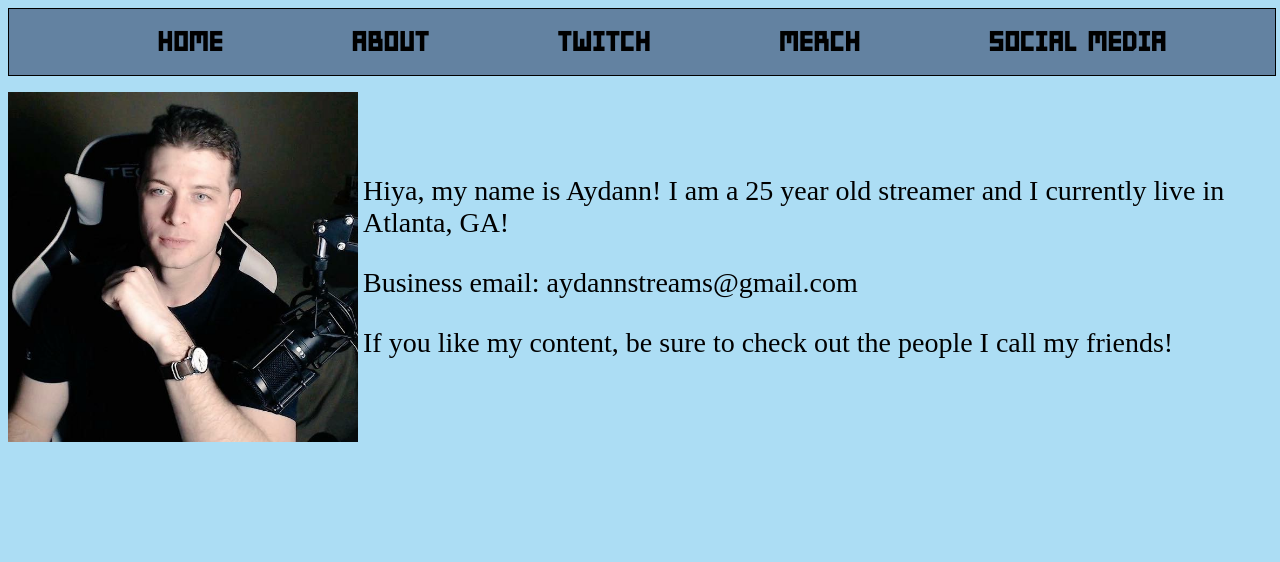
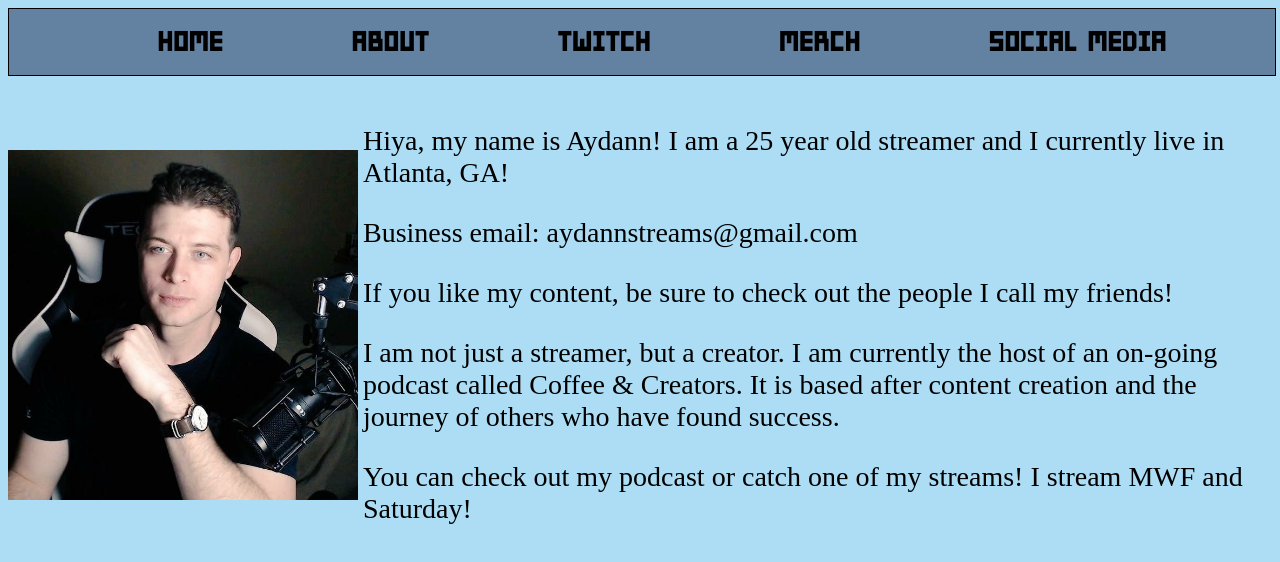
Before and after one commit to KLawsonDevelopment/AydannSite, a React (Create React App) app: page /about in a window 1280 px wide. Shown: the top 562 px of the page. Built offline with nearby package versions, Linux system fonts and the light colour scheme.

Commit message:
Added extra paragraphs.

```diff
--- a/src/components/AboutMe.js
+++ b/src/components/AboutMe.js
@@ -16,6 +16,14 @@ class AboutMe extends Component {
                     <p>
                         If you like my content, be sure to check out the people I call my friends!
                     </p>
+
+                    <p>
+                        I am not just a streamer, but a creator. I am currently the host of an on-going podcast called Coffee & Creators. It is based after content creation and the journey of others who have found success.
+                    </p>
+
+                    <p>
+                        You can check out my podcast or catch one of my streams! I stream MWF and Saturday!
+                    </p>
                 </div>
             </div>
         );
```
